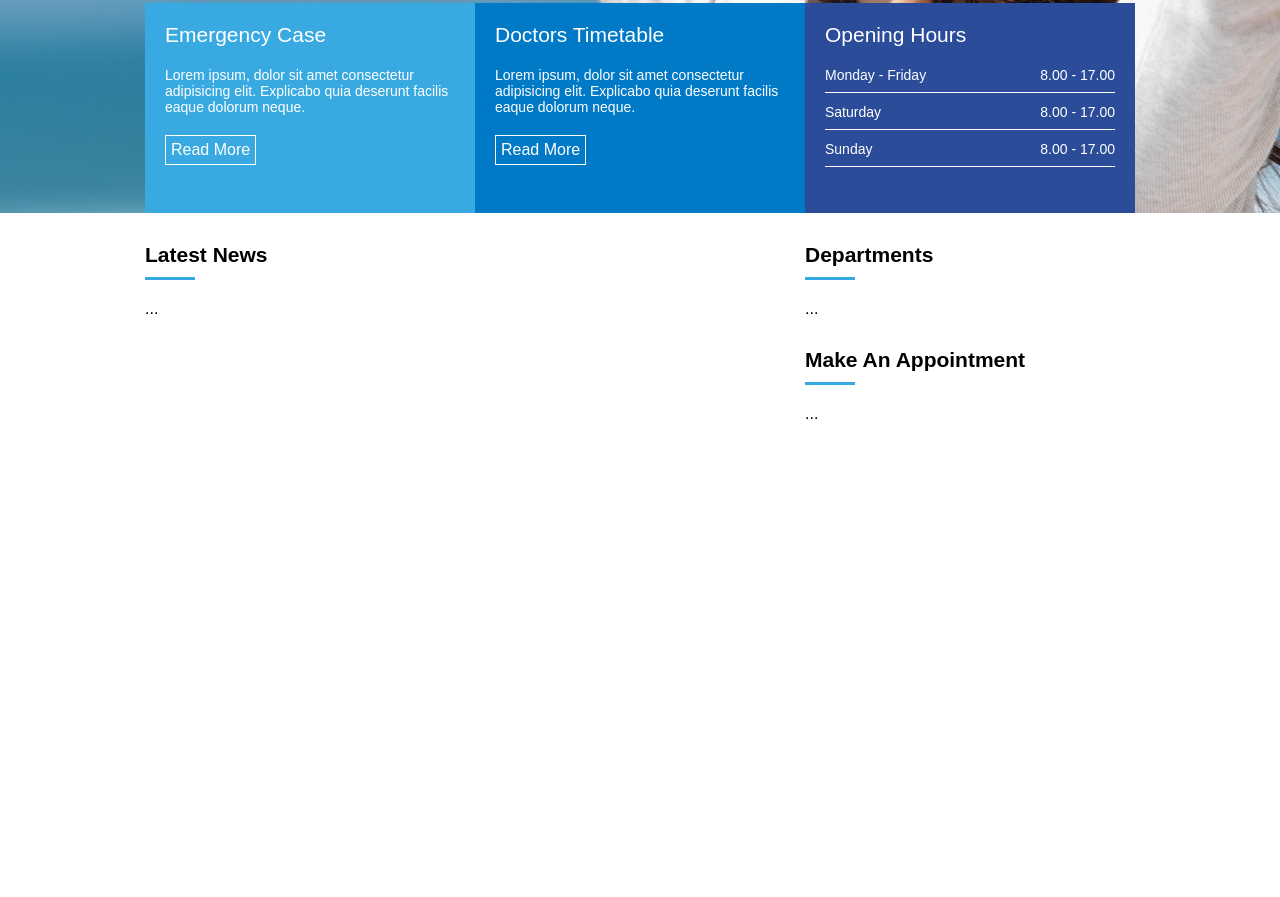
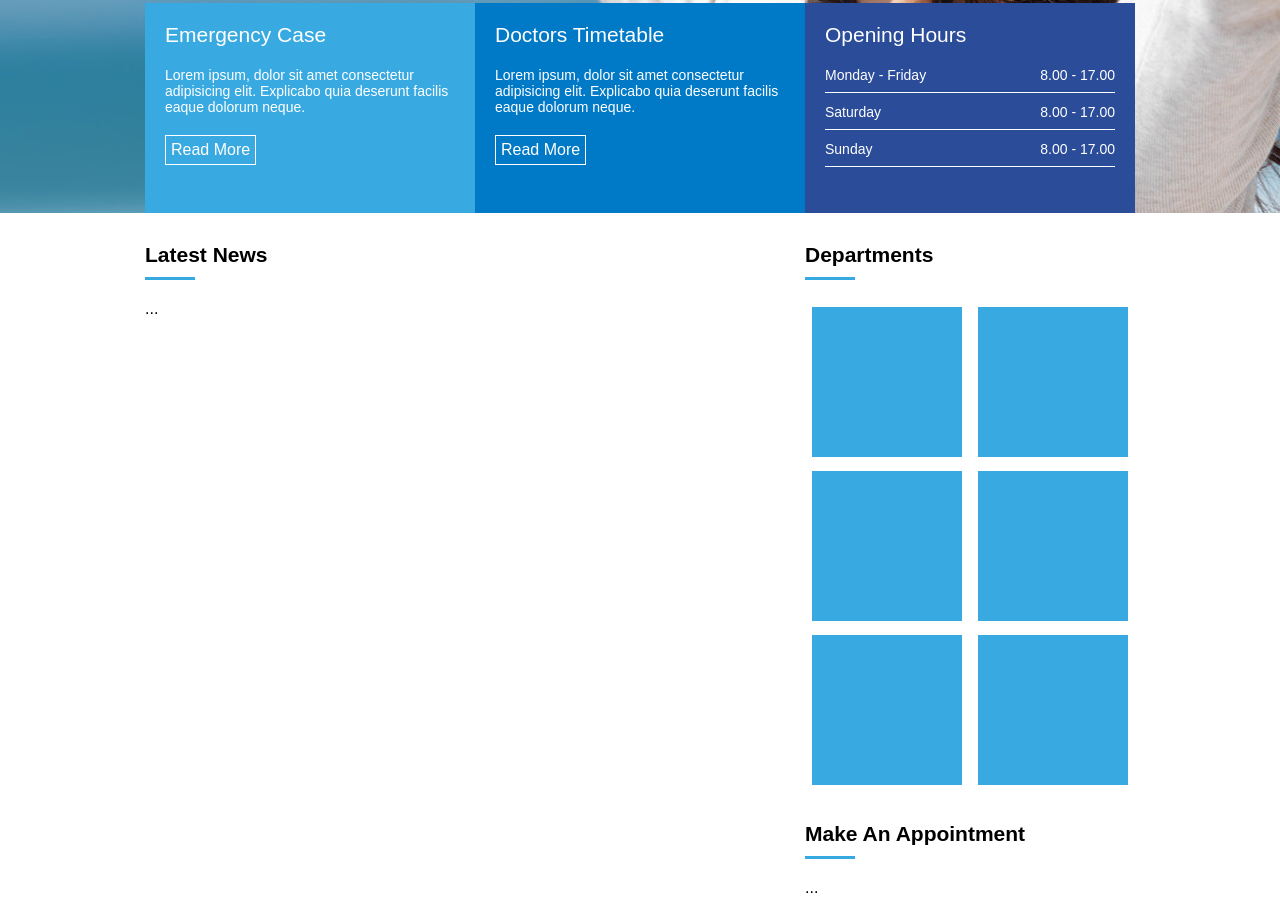
Before and after one commit to jorgearagao/medicenter, a plain HTML site: page index.html in a window 1280 px wide. Shown: the part 577-1474 px from the top of the page. Before the commit the page ends 1000 px from the top, so only its background shows below. Drawn offline with Linux system fonts and the light colour scheme.

Commit message:
Seção Departments

```diff
--- a/assets/css/style.css
+++ b/assets/css/style.css
@@ -170,3 +170,16 @@ nav .active a, nav a:hover {
     background-color: #36a9e1;
     margin-top: 10px;
 }
+
+.widget_body {
+    display: flex;
+    flex-wrap: wrap;
+    justify-content: space-between;
+}
+
+.square {
+    width: 150px;
+    height: 150px;
+    margin: 7px 7px;
+    background-color: #39aae1;
+}
--- a/index.html
+++ b/index.html
@@ -93,7 +93,12 @@
                         <div class="widget_title_bar"></div>
                     </div>
                     <div class="widget_body">
-                        ...
+                        <div class="square"></div>
+                        <div class="square"></div>
+                        <div class="square"></div>
+                        <div class="square"></div>
+                        <div class="square"></div>
+                        <div class="square"></div>
                     </div>
                 </div>
                 <div class="widget">
```
